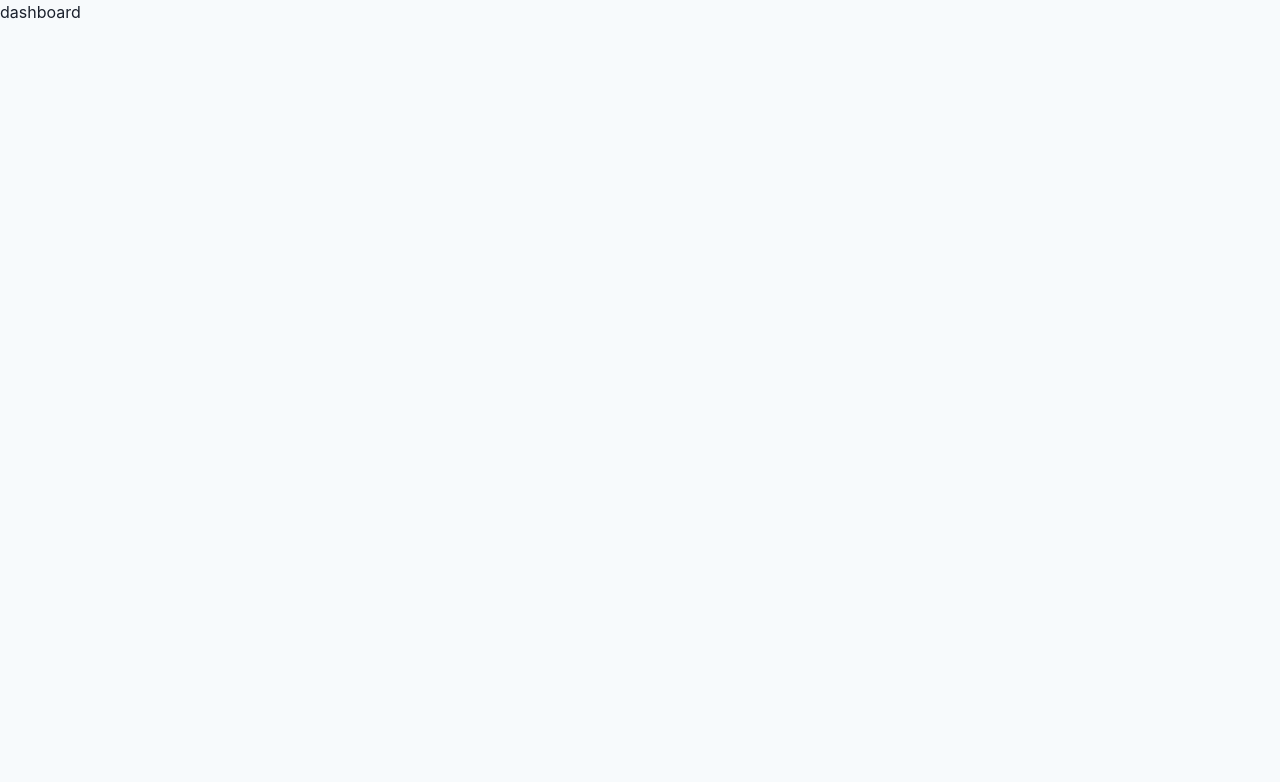
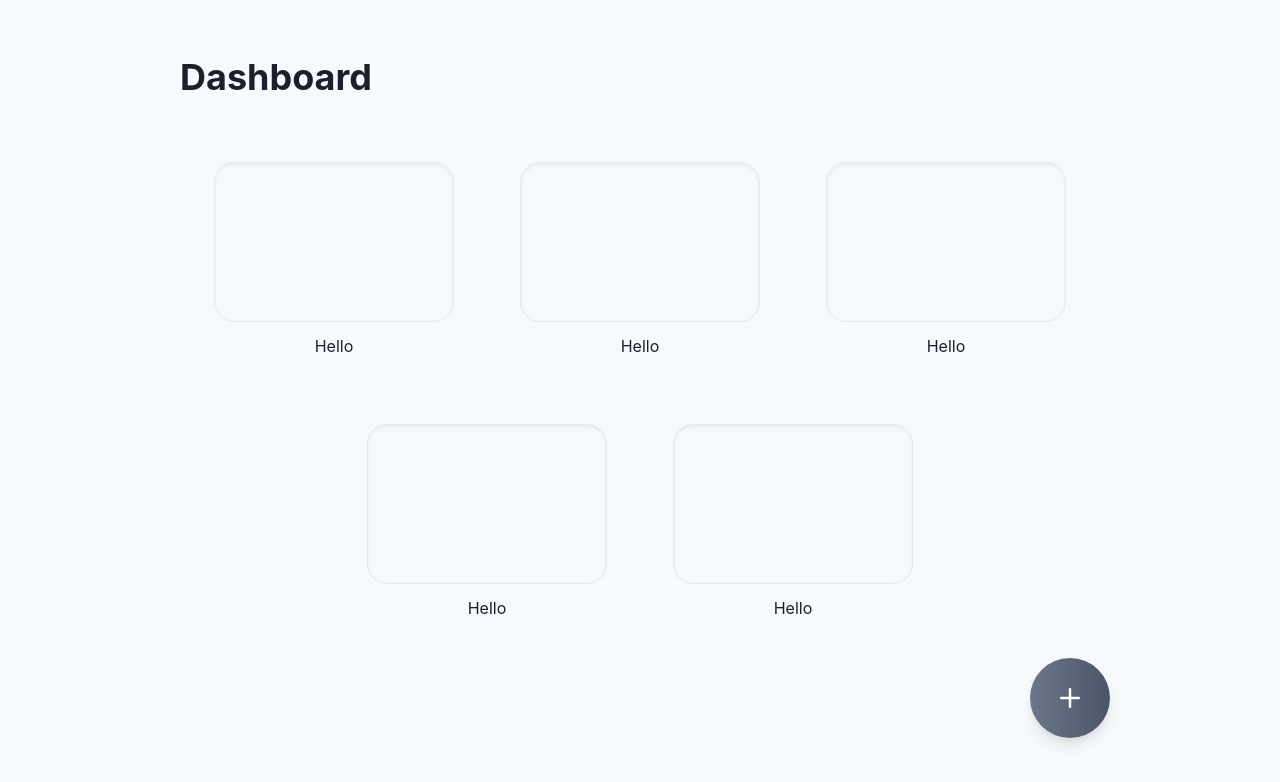
Before and after one commit to mukanov8/tukanflow, a React (Create React App) app: page /dashboard in a window 1280 px wide. Shown: the top 782 px of the page. Built offline with nearby package versions, Linux system fonts and the light colour scheme.

Commit message:
Apply design to dashboard component

```diff
--- a/src/pages/dashboard/Dashboard.js
+++ b/src/pages/dashboard/Dashboard.js
@@ -1,8 +1,72 @@
 import React from 'react';
+import { Box, Text, Center, Wrap, Flex, Circle } from '@chakra-ui/react';
+import { AddIcon } from '@chakra-ui/icons';
 
 const Dashboard = ({ data }) => {
-  console.log(data);
-  return <h1> dashboard </h1>;
+  const dummy = [
+    { id: '123' },
+    { id: '345' },
+    { id: '567' },
+    { id: '789' },
+    { id: '987' },
+  ];
+  const wrapItems = () =>
+    dummy.map(item => (
+      <Flex
+        as="button"
+        direction="column"
+        align="center"
+        _hover={{ bg: 'gray.100', borderRadius: 20 }}
+        _active={{
+          bg: '#dddfe2',
+          transform: 'scale(0.98)',
+          borderColor: '#bec3c9',
+        }}
+        key={item.id}
+        p={2}
+      >
+        <Box
+          w="240px"
+          h="160px"
+          border="1px"
+          borderColor="gray.200"
+          borderRadius={20}
+          boxShadow="inner"
+          mb="3"
+        />
+        <Text fontSize={16}>Hello</Text>
+      </Flex>
+    ));
+  return (
+    <Center>
+      <Box w={1000} mt={50}>
+        <Text fontSize={36} fontWeight="bold" mb={50} pl={10}>
+          Dashboard
+        </Text>
+        <Wrap spacing="50px" shouldWrapChildren={true} justify="center">
+          {wrapItems()}
+        </Wrap>
+        <Flex justify="flex-end">
+          <Circle
+            as="button"
+            bgGradient="linear(to-r, #6C7789, #4A5568)"
+            w="80px"
+            h="80px"
+            m={30}
+            boxShadow="lg"
+            _hover={{ bg: 'gray.600', borderRadius: 40 }}
+            _active={{
+              bg: '#dddfe2',
+              transform: 'scale(0.98)',
+              borderColor: '#bec3c9',
+            }}
+          >
+            <AddIcon color="white" fontSize={20} />
+          </Circle>
+        </Flex>
+      </Box>
+    </Center>
+  );
 };
 
 export default Dashboard;
```
